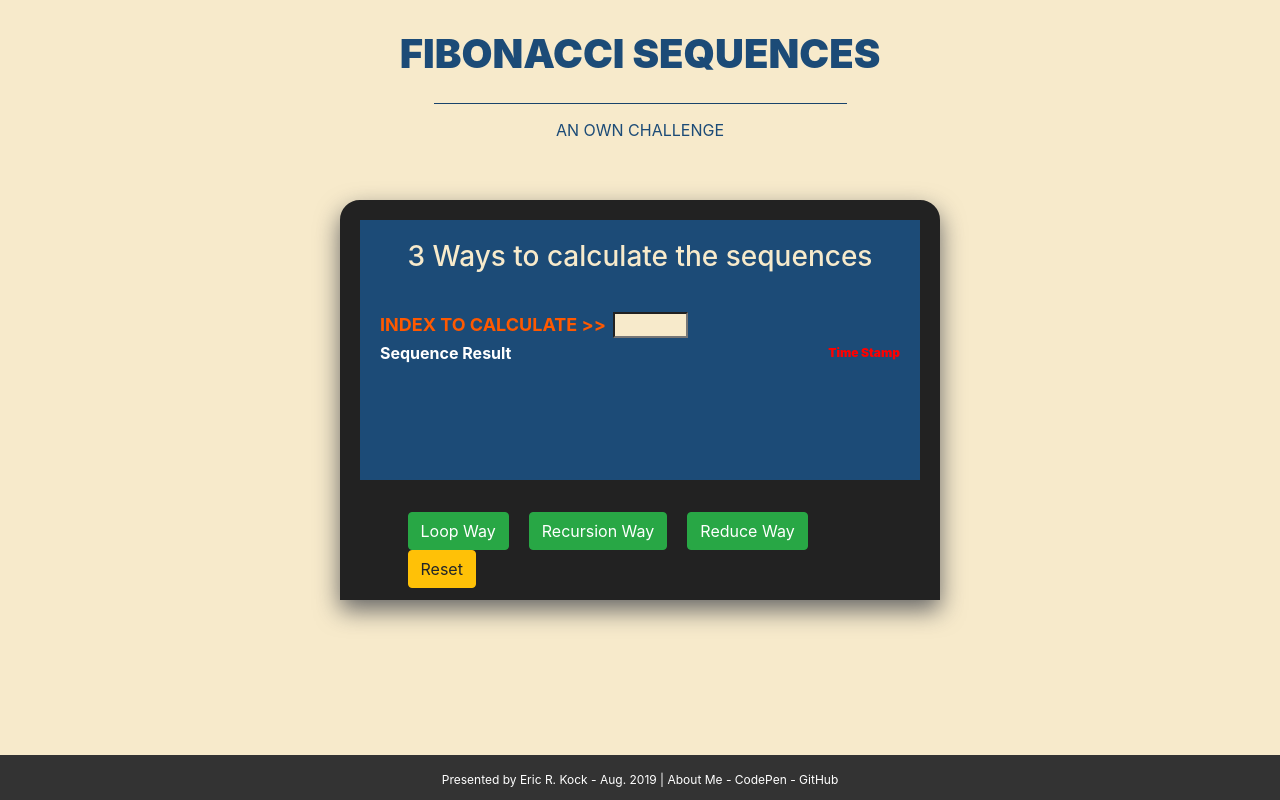
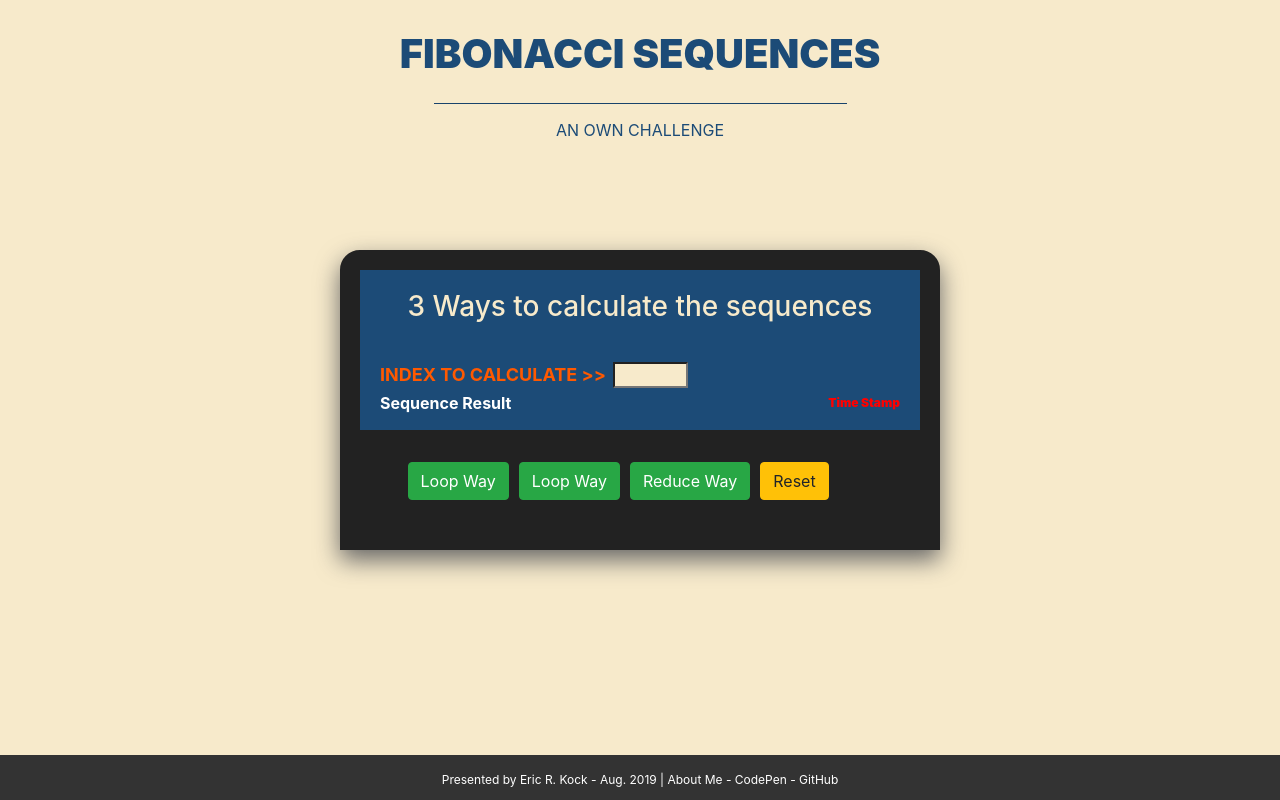
Before and after one commit to ericrkock/Fibonacci-Sequences, a React (Create React App) app in the folder fibonacci/: page / in a window 1280 px wide. Built offline with nearby package versions, Linux system fonts and the light colour scheme.

Commit message:
Updates linking between components

```diff
--- a/fibonacci/src/components/CalcButtons.js
+++ b/fibonacci/src/components/CalcButtons.js
@@ -1,13 +1,22 @@
 import React from 'react';
 import Button from 'react-bootstrap/Button';
 
+var seq
 class CalcButtons extends React.Component {
    constructor(props) {
       super(props);
    }
 
-   wayLoop(index) {
-      console.log("Loop Way Calculation", index);
+   onClickLoop = () => {this.wayLoop(this.props.toCalc)}
+   onClickRecursion = () => {this.wayRecursion(this.props.toCalc)}
+   onClickReduce = () => {this.wayReduce(this.props.toCalc)}
+
+   handleResult = () => {
+      this.props.result(seq);
+      console.log("Handle Result");
+   }
+
+   wayLoop = (index) => {
       var fiboNew;
       var fiboPrev = 1;
       var fiboFirst = 0;
@@ -18,37 +27,35 @@ class CalcButtons extends React.Component {
           fiboFirst = fiboPrev;
           fiboPrev = fiboNew;
       }
-      //this.setState({ result: fiboNew});
-      //console.log("Calculation: ", fiboNew);
-      //return this.result;
-
+      seq = fiboNew;
+      console.log("Loop Way Calculation", index, seq);
    }
 
-   wayRecursion(index) {
+   wayRecursion = (index) => {
       console.log("Recursion Way Calculation", index);
       if (index <= 1 && index >= 0) return index;
-      //this.setState.result(wayRecursion(index-1) + wayRecursion(index-2));
+      //this.setState({result: (wayRecursion(index-1) + wayRecursion(index-2))});
    }
 
-   wayReduce(index) {
+   wayReduce = (index) => {
       console.log("Reduce Way Calculation", index);
    }
 
-   resetIndex() {
-      console.log("Reset Index Input");
-      this.setState.index('');
-      this.setState.result('Sequence Result');
-      this.setState.stamp('Time Stamp');
+   resetIndex = () => {
+      seq = "Reset Index Input";
+      console.log("Reset Index Input", seq);
    }
+
+
 
    render () {
       return (
          <div>
             <div className="buttoncard">
                <div className="buttonset">
-                  <Button variant="success" onClick={this.wayLoop}>Loop Way</Button>
-                  <Button variant="success" onClick={this.wayRecursion}>Recursion Way</Button>
-                  <Button variant="success" onClick={this.wayReduce}>Reduce Way</Button>
+                  <Button variant="success" onClick={this.onClickLoop}>Loop Way</Button>
+                  <Button variant="success" onClick={this.onClickRecursion}>Loop Way</Button>
+                  <Button variant="success" onClick={this.onClickReduce}>Reduce Way</Button>
                   <Button variant="warning" onClick={this.resetIndex}>Reset</Button>
                </div>
             </div>
--- a/fibonacci/src/components/Display.js
+++ b/fibonacci/src/components/Display.js
@@ -7,8 +7,9 @@ class Display extends React.Component {
       super(props);
       this.state = {
          index: '',
-         result: '',
-         stamp: ''};
+         toCalc: '',
+         result: 'Sequence Result',
+         stamp: 'Time Stamp'};
       this.handleChange = this.handleChange.bind(this);
    }
 
@@ -21,9 +22,13 @@ class Display extends React.Component {
       return (
          <div className="index">
             <IndexBar input={this.state.index} handleChange={this.handleChange} />
-            <span className="result">Sequence Result</span>
-            <span className="stamp">Time Stamp</span>
-            <CalcButtons />
+            <span className="result">{this.state.result}</span>
+            <span className="stamp">{this.state.stamp}</span>
+            <CalcButtons
+               toCalc={this.state.index}
+               result={this.handleResult}
+               stamp={this.state.stamp}
+            />
          </div>
       );
    }
--- a/fibonacci/src/index.css
+++ b/fibonacci/src/index.css
@@ -52,7 +52,7 @@ h3 {
 .displaybox {
   background-color: var(--blue);
   width: 600px;
-  height: 400px;
+  height: 300px;
   position: absolute;
   left: 50%;
   top: 50%;
@@ -122,7 +122,7 @@ input {
 }
 
 Button {
-  margin-right: 20px;
+  margin-right: 10px;
 }
 
 /* == CSS Footer == */
```
